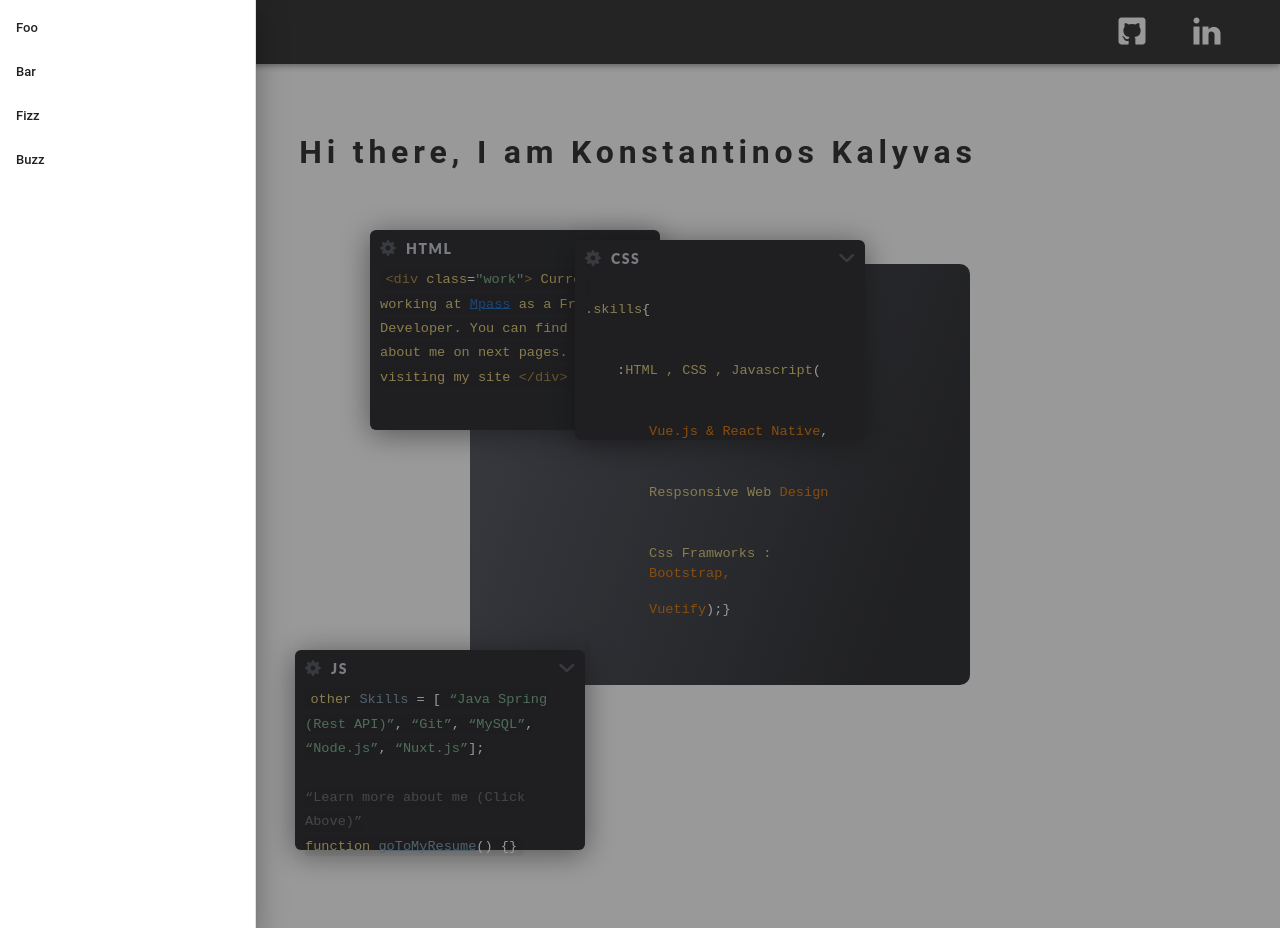
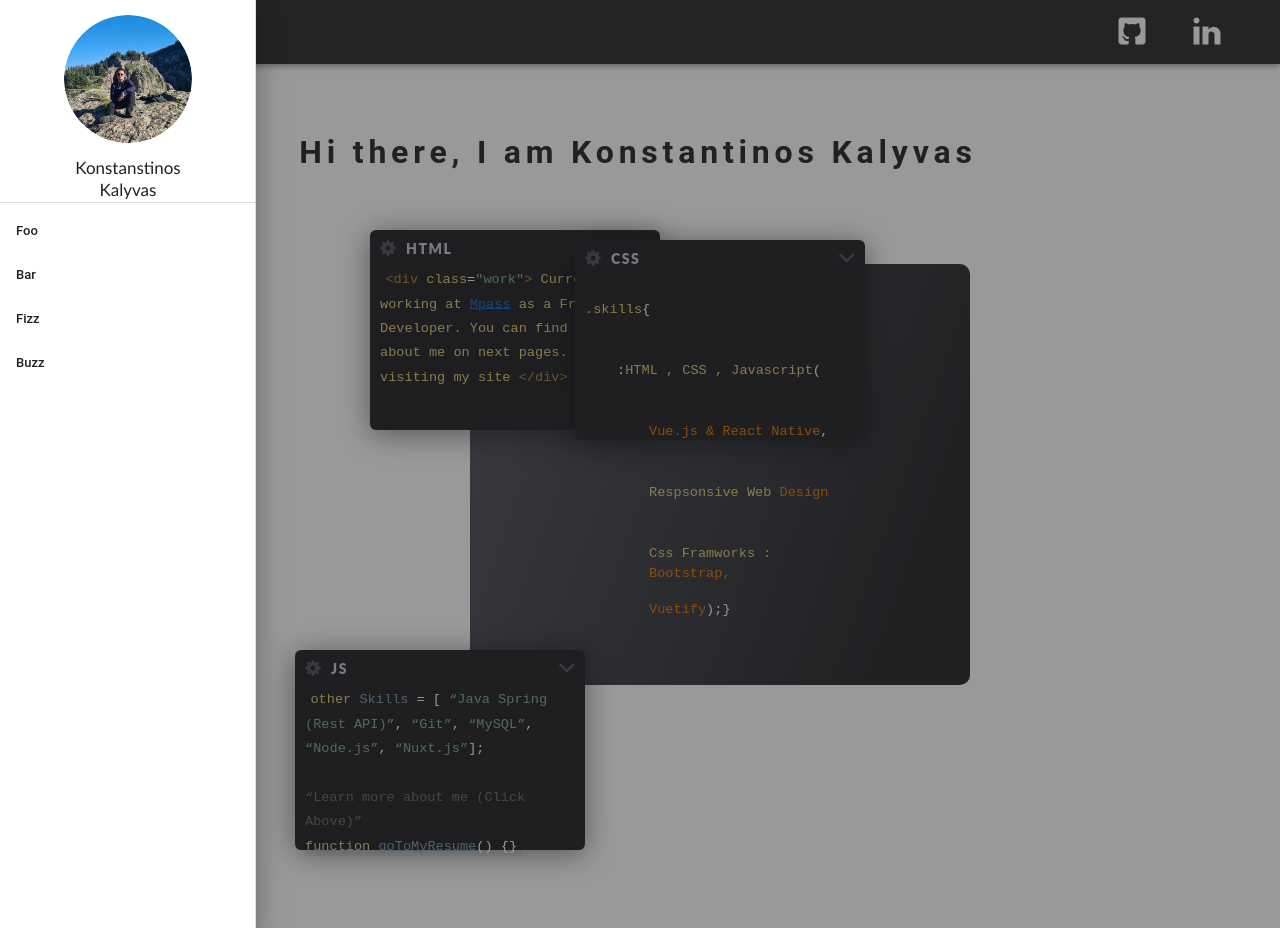
Before and after one commit to pateras95/presentation-site, a Vue app: page / in a window 1280 px wide. Both pictures are taken after a click on the button 28 px from the left and 32 px from the top of the page. Built offline with nearby package versions, Linux system fonts and the light colour scheme.

Commit message:
add proper navbar on side with image

```diff
--- a/src/components/NavBar.vue
+++ b/src/components/NavBar.vue
@@ -12,7 +12,7 @@
                 <button class="github-button" />
             </a>
 
-            <a href="https://github.com/pateras95" target="_blank">
+            <a href="https://www.linkedin.com/in/konstantinos-kalivas-45552018a" target="_blank">
                 <button class="linkedin-button" />
             </a>
         </v-app-bar>
@@ -23,6 +23,20 @@
             bottom
             temporary
         >
+            <template v-slot:prepend>
+                <div class="nav-top-container">
+                    <v-avatar
+                        size="128"
+                    >
+                        <img src="@/assets/images/me.jpg">
+                    </v-avatar>
+                    <div class="mt-3">Konstanstinos</div>
+                    <dir class="mt-n1">Kalyvas</dir>
+                </div>
+            </template>
+
+            <v-divider />
+
             <v-list
                 nav
                 dense
@@ -58,6 +72,11 @@
         data() {
             return {
                 drawer: false,
+                tems: [
+                    { title: 'Home', icon: 'mdi-home-city' },
+                    { title: 'My Account', icon: 'mdi-account' },
+                    { title: 'Users', icon: 'mdi-account-group-outline' },
+                ]
             }
         }
     }
@@ -80,4 +99,15 @@
     width: 75px;
 }
 
+.nav-top-container{
+    margin-top: 15px;
+    display: flex;
+    justify-content: space-evenly;
+    flex-direction: column;
+    align-items: center;
+    font-weight: 00;
+    font-size: 17px;
+    font-family:'Gill Sans', 'Gill Sans MT', Calibri, 'Trebuchet MS', sans-serif;
+}
+
 </style>
```
Also changed, not shown: src/assets/images/me.jpg (added), src/components/routes/AboutMeRoute.vue (indentation only).
